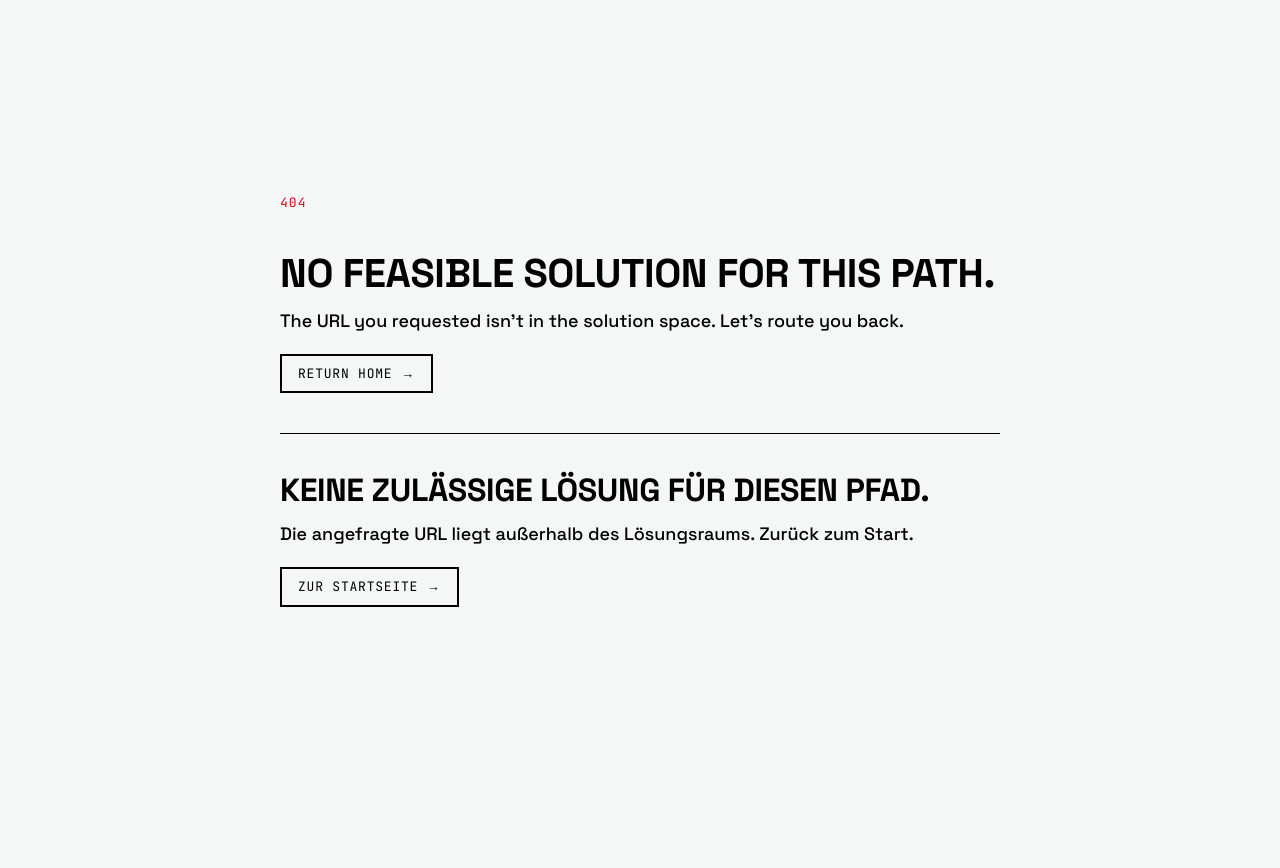
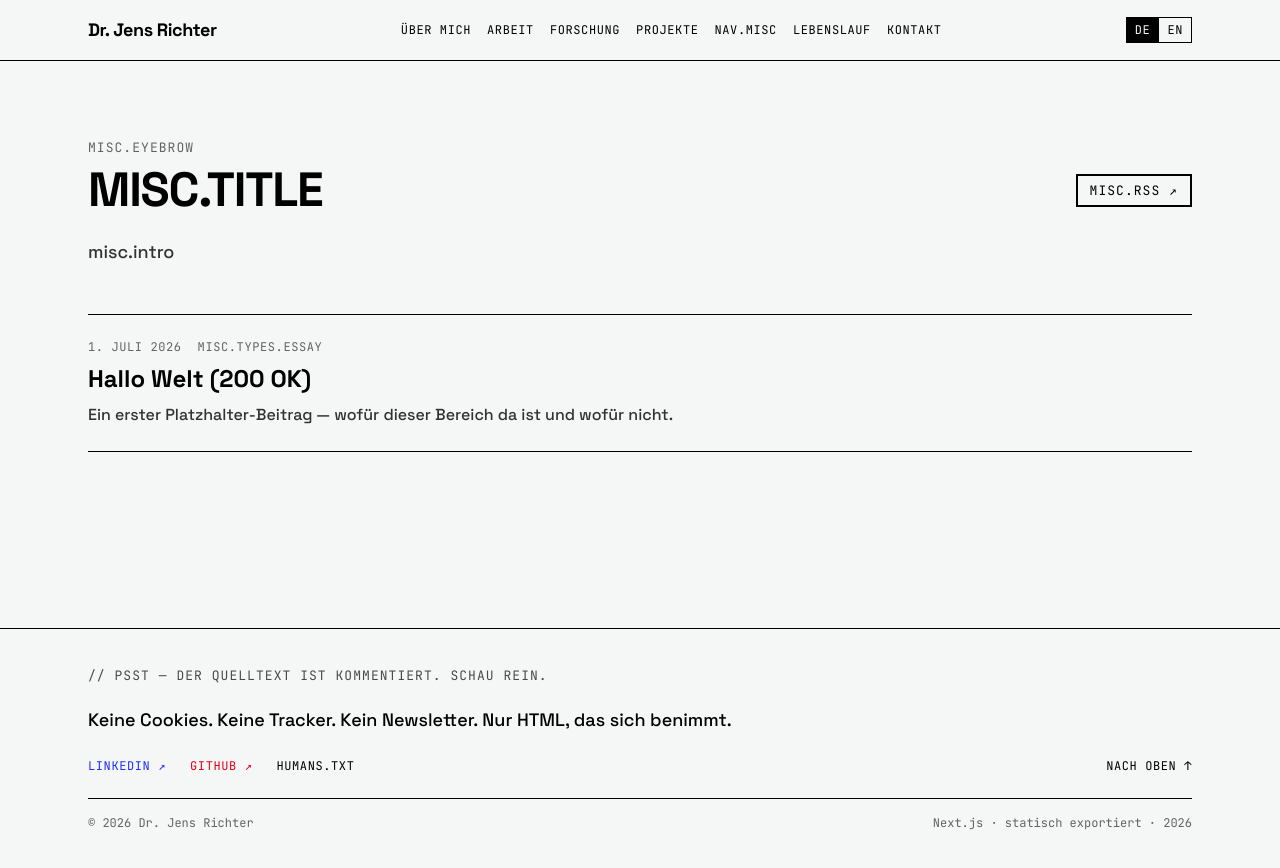
Before and after one commit to jrichter24/jrichter24.github.io, a Next.js app: page /de/misc in a window 1280 px wide. Before the commit this address had no page. Shown: the top 868 px of the page. Before the commit the page ends 800 px from the top, so only its background shows below. Built offline with nearby package versions, Linux system fonts and the light colour scheme; no server answers.

Commit message:
refactor: rename Writing section to Misc. and move /writing → /misc (include the .claude tooling route updates)

```diff
--- a/app/[locale]/writing/[slug]/page.tsx
+++ b/app/[locale]/misc/[slug]/page.tsx
@@ -28,16 +28,16 @@ export async function generateMetadata({
     title: meta.title,
     description: meta.summary,
     alternates: {
-      canonical: `/${loc}/writing/${slug}/`,
+      canonical: `/${loc}/misc/${slug}/`,
       languages: {
-        de: `/de/writing/${slug}/`,
-        en: `/en/writing/${slug}/`,
-        'x-default': `/en/writing/${slug}/`,
+        de: `/de/misc/${slug}/`,
+        en: `/en/misc/${slug}/`,
+        'x-default': `/en/misc/${slug}/`,
       },
     },
     openGraph: {
       type: 'article',
-      url: `/${loc}/writing/${slug}/`,
+      url: `/${loc}/misc/${slug}/`,
       title: meta.title,
       description: meta.summary,
       publishedTime: meta.date,
@@ -71,16 +71,16 @@ export default async function PostPage({
   const post = getPost(slug, loc);
   if (!post) notFound();
 
-  const t = await getTranslations({ locale: loc, namespace: 'writing' });
+  const t = await getTranslations({ locale: loc, namespace: 'misc' });
   const tnav = await getTranslations({ locale: loc, namespace: 'nav' });
   const { content } = await compileMDX({ source: post.content, components: mdxComponents });
 
   return (
     <article className="mx-auto max-w-3xl px-4 py-16 sm:px-6 sm:py-20">
       <JsonLd data={articleLd(post.meta, loc)} />
-      <JsonLd data={breadcrumbLd(post.meta, loc, { home: tnav('home'), writing: t('title') })} />
+      <JsonLd data={breadcrumbLd(post.meta, loc, { home: tnav('home'), misc: t('title') })} />
 
-      <Link href={`/${loc}/writing`} className="label-mono text-ink/60 hover:text-blue">
+      <Link href={`/${loc}/misc`} className="label-mono text-ink/60 hover:text-blue">
         ← {t('backToList')}
       </Link>
 
--- a/app/[locale]/writing/page.tsx
+++ b/app/[locale]/misc/page.tsx
@@ -15,17 +15,17 @@ export async function generateMetadata({
   params: Promise<{ locale: string }>;
 }): Promise<Metadata> {
   const { locale } = await params;
-  const t = await getTranslations({ locale, namespace: 'writing' });
+  const t = await getTranslations({ locale, namespace: 'misc' });
   return {
     title: t('metaTitle'),
     description: t('metaDescription'),
     alternates: {
-      canonical: `/${locale}/writing/`,
-      languages: { de: '/de/writing/', en: '/en/writing/', 'x-default': '/en/writing/' },
+      canonical: `/${locale}/misc/`,
+      languages: { de: '/de/misc/', en: '/en/misc/', 'x-default': '/en/misc/' },
     },
     openGraph: {
       type: 'website',
-      url: `/${locale}/writing/`,
+      url: `/${locale}/misc/`,
       title: t('metaTitle'),
       description: t('metaDescription'),
       images: [
@@ -40,7 +40,7 @@ export async function generateMetadata({
   };
 }
 
-export default async function WritingPage({ params }: { params: Promise<{ locale: string }> }) {
+export default async function MiscPage({ params }: { params: Promise<{ locale: string }> }) {
   const { locale } = await params;
   const loc = isLocale(locale) ? locale : defaultLocale;
   setRequestLocale(loc);
--- a/app/[locale]/writing/rss.xml/route.ts
+++ b/app/[locale]/misc/rss.xml/route.ts
@@ -20,9 +20,9 @@ function esc(s: string): string {
 export async function GET(_req: Request, { params }: { params: Promise<{ locale: string }> }) {
   const { locale } = await params;
   const loc = isLocale(locale) ? locale : defaultLocale;
-  const t = await getTranslations({ locale: loc, namespace: 'writing' });
+  const t = await getTranslations({ locale: loc, namespace: 'misc' });
   const posts = getAllPosts(loc);
-  const base = `${siteConfig.url}/${loc}/writing`;
+  const base = `${siteConfig.url}/${loc}/misc`;
 
   const items = posts
     .map((p) => {
--- a/app/sitemap.ts
+++ b/app/sitemap.ts
@@ -23,12 +23,12 @@ export default function sitemap(): MetadataRoute.Sitemap {
   };
 
   push((l) => `/${l}/`, now, 1);
-  push((l) => `/${l}/writing/`, now, 0.7);
+  push((l) => `/${l}/misc/`, now, 0.7);
 
   for (const slug of getPostSlugs()) {
     const meta = getPostMeta(slug, locales[0]) ?? getPostMeta(slug, locales[1]);
     const date = meta?.date ? new Date(meta.date) : now;
-    push((l) => `/${l}/writing/${slug}/`, date, 0.6);
+    push((l) => `/${l}/misc/${slug}/`, date, 0.6);
   }
 
   return entries;
--- a/components/Header.tsx
+++ b/components/Header.tsx
@@ -12,7 +12,7 @@ export default function Header() {
     { href: `${base}/#work`, label: t('work') },
     { href: `${base}/#research`, label: t('research') },
     { href: `${base}/#projects`, label: t('projects') },
-    { href: `${base}/writing`, label: t('writing') },
+    { href: `${base}/misc`, label: t('misc') },
     { href: `${base}/#cv`, label: t('cv') },
     { href: `${base}/#contact`, label: t('contact') },
   ];
--- a/components/LocaleToggle.tsx
+++ b/components/LocaleToggle.tsx
@@ -14,7 +14,7 @@ export default function LocaleToggle() {
   const t = useTranslations('nav');
 
   function pathFor(locale: Locale) {
-    const segments = pathname.split('/'); // e.g. ['', 'en', 'writing', '']
+    const segments = pathname.split('/'); // e.g. ['', 'en', 'misc', '']
     if (segments.length > 1) segments[1] = locale;
     return segments.join('/') || '/';
   }
--- a/components/mdx/Figure.tsx
+++ b/components/mdx/Figure.tsx
@@ -1,5 +1,5 @@
 // Figure for posts. NOTE: in a static export, use an absolute public path for
-// `src` (e.g. /writing/<slug>/diagram.png). A relative-to-post-folder image
+// `src` (e.g. /misc/<slug>/diagram.png). A relative-to-post-folder image
 // pipeline can be added when real posts (with images) arrive.
 export function Figure({
   src,
--- a/components/writing/WritingIndex.tsx
+++ b/components/writing/WritingIndex.tsx
@@ -5,7 +5,7 @@ import type { Locale } from '@/i18n/routing';
 import { formatDate } from '@/lib/format';
 
 export default function WritingIndex({ posts, locale }: { posts: PostMeta[]; locale: Locale }) {
-  const t = useTranslations('writing');
+  const t = useTranslations('misc');
 
   return (
     <div className="mx-auto max-w-6xl px-4 py-16 sm:px-6 sm:py-20">
@@ -13,7 +13,7 @@ export default function WritingIndex({ posts, locale }: { posts: PostMeta[]; loc
       <div className="flex flex-wrap items-center justify-between gap-4">
         <h1 className="text-4xl font-bold uppercase tracking-tight sm:text-5xl">{t('title')}</h1>
         <a
-          href={`/${locale}/writing/rss.xml`}
+          href={`/${locale}/misc/rss.xml`}
           className="label-mono border-2 border-ink px-3 py-2 hover:bg-ink hover:text-paper"
         >
           {t('rss')} ↗
@@ -27,7 +27,7 @@ export default function WritingIndex({ posts, locale }: { posts: PostMeta[]; loc
         <ul className="mt-12 divide-y divide-ink border-y border-ink">
           {posts.map((p) => (
             <li key={p.slug} className="py-6">
-              <Link href={`/${locale}/writing/${p.slug}`} className="group block">
+              <Link href={`/${locale}/misc/${p.slug}`} className="group block">
                 <div className="flex flex-wrap items-baseline gap-x-4 gap-y-1 font-mono text-xs uppercase tracking-wider text-ink/60">
                   <time dateTime={p.date}>{formatDate(p.date, locale)}</time>
                   <span>{t(`types.${p.type}`)}</span>
--- a/scripts/generate-og.mjs
+++ b/scripts/generate-og.mjs
@@ -128,7 +128,7 @@ for (const slug of slugs) {
     jobs.push({
       file: `${slug}-${l}.png`,
       el: Card({
-        eyebrow: `${messages[l].writing.title} · Dr. Jens Richter`,
+        eyebrow: `${messages[l].misc.title} · Dr. Jens Richter`,
         title: String(data.title ?? slug),
         subtitle: String(data.summary ?? ''),
       }),
```
Also changed, not shown: .claude/agents/post-composer.md, .claude/skills/mdx-post/SKILL.md.
